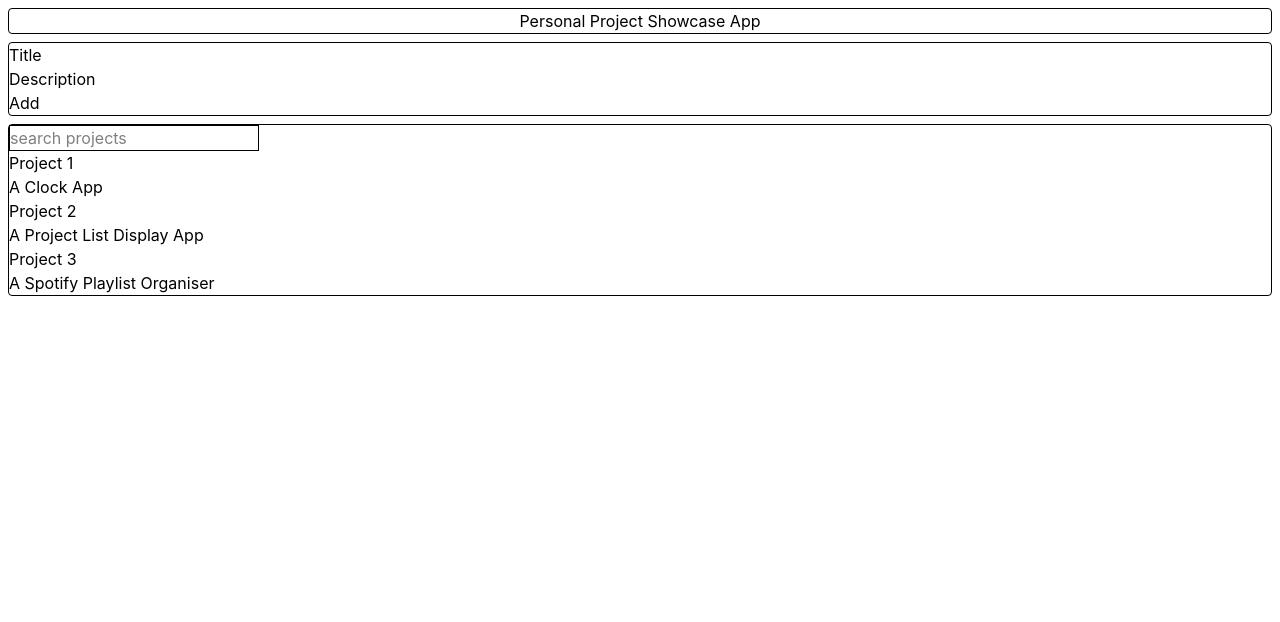
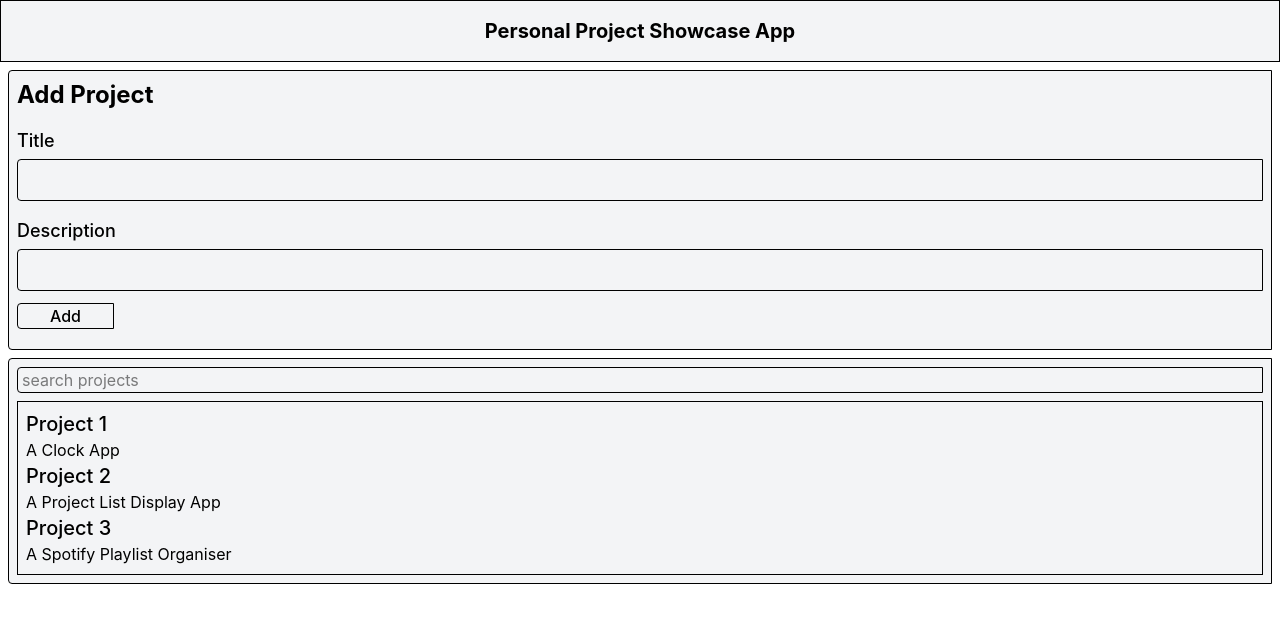
Before and after one commit to CaseyWachiuri/Personal-Project-Showcase-App, a React (Vite) app: page / in a window 1280 px wide. Shown: the top 622 px of the page. Built offline with nearby package versions, Linux system fonts and the light colour scheme.

Commit message:
style: styling the website to match the template

```diff
--- a/src/components/AddProject.jsx
+++ b/src/components/AddProject.jsx
@@ -23,27 +23,29 @@ function AddProject() {
   console.log(description);
 
   return (
-    <>
-      <form className="border bg-red=800 rounded flex-col justify-center h6 items-center m-2"
+    <div className="border bg-gray-100 flex flex-col justify-around rounded-l m-2 p-2">
+      <h2 className="font-bold text-2xl">Add Project</h2>
+      <form
         onSubmit={handleSubmit}
       >
-        <div className="">
-          <label>Title</label>
-          <input
+        <div className="flex flex-col my-4">
+          <label className="font-medium text-lg">Title</label>
+          <input className="border rounded-l mt-1 p-2"
             type="text"
             onChange={handleTitleChange}
           />
         </div>
-        <div className="">
-          <label>Description</label>
+        <div className="flex flex-col">
+          <label className="font-medium text-lg">Description</label>
           <input
+            className="border rounded-l mt-1 p-2"
             type="text"
             onChange={handleDescriptionChange}
           />
         </div>
-        <button type="submit">Add</button>
+        <button type="submit" className="border bg-white-800 rounded-l font-medium my-3 px-8">Add</button>
       </form>
-    </>
+    </div >
   )
 }
 
--- a/src/components/Header.jsx
+++ b/src/components/Header.jsx
@@ -1,7 +1,7 @@
 function Header({ text }) {
   return (
-    <div className="border bg-red=800 rounded flex justify-center h6 items-center m-2">
-      <h1>
+    <div className="border bg-gray-100 p-4 flex justify-center items-center">
+      <h1 className=" font-bold text-xl">
         {text}
       </h1>
     </div>
--- a/src/components/ProjectItem.jsx
+++ b/src/components/ProjectItem.jsx
@@ -2,8 +2,8 @@ function ProjectItem({ title, description }) {
 
   return (
     <li>
-      <h3>{title}</h3>
-      <p>{description}</p>
+      <h3 className="font-medium text-xl">{title}</h3>
+      <p className="font-small text-base">{description}</p>
     </li>
   )
 }
--- a/src/components/ProjectList.jsx
+++ b/src/components/ProjectList.jsx
@@ -8,15 +8,19 @@ function ProjectList({ projects }) {
   }
 
   return (
-    <div className="border bg-red=800 rounded flex-col justify-center h6 items-center m-2">
-      <input className="border flex"
+    <div className="border bg-gray-100 rounded-l flex flex-col justify-around m-2 p-2">
+      <div className="border bg-gray-100 rounded-l mb-2 px-1">
+        <input
           type='search'
           value={name}
           onChange={handleSearch}
           placeholder="search projects" />
+      </div>
+      <div className="border p-2">
         <ul>
           {projectItems}
         </ul>
+      </div>
     </div>
   )
 }
```
Lines whose indentation alone changed are shown as unchanged.
